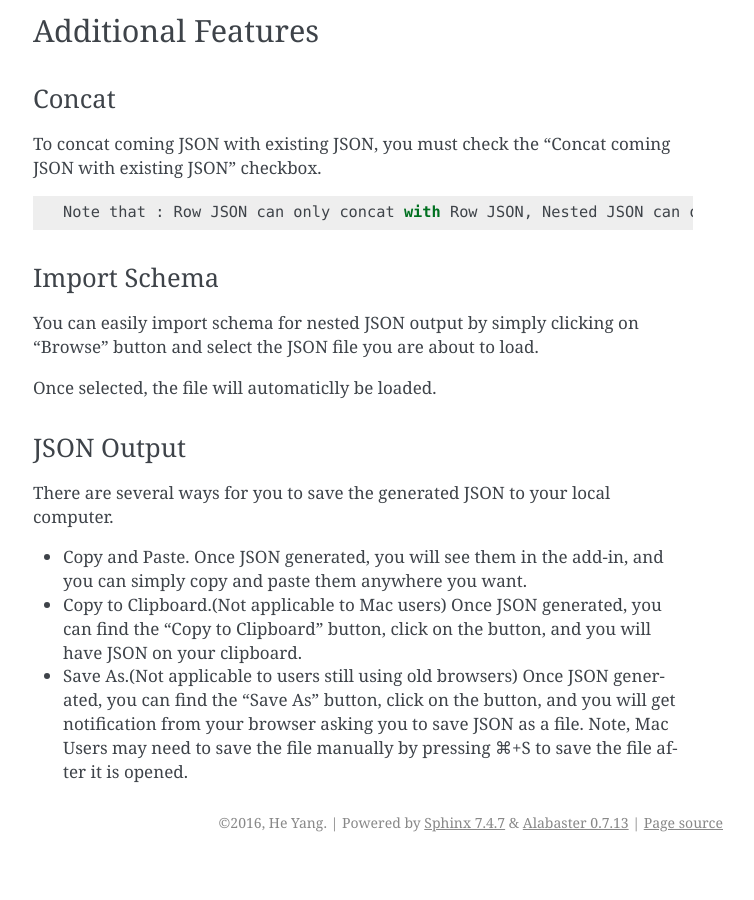
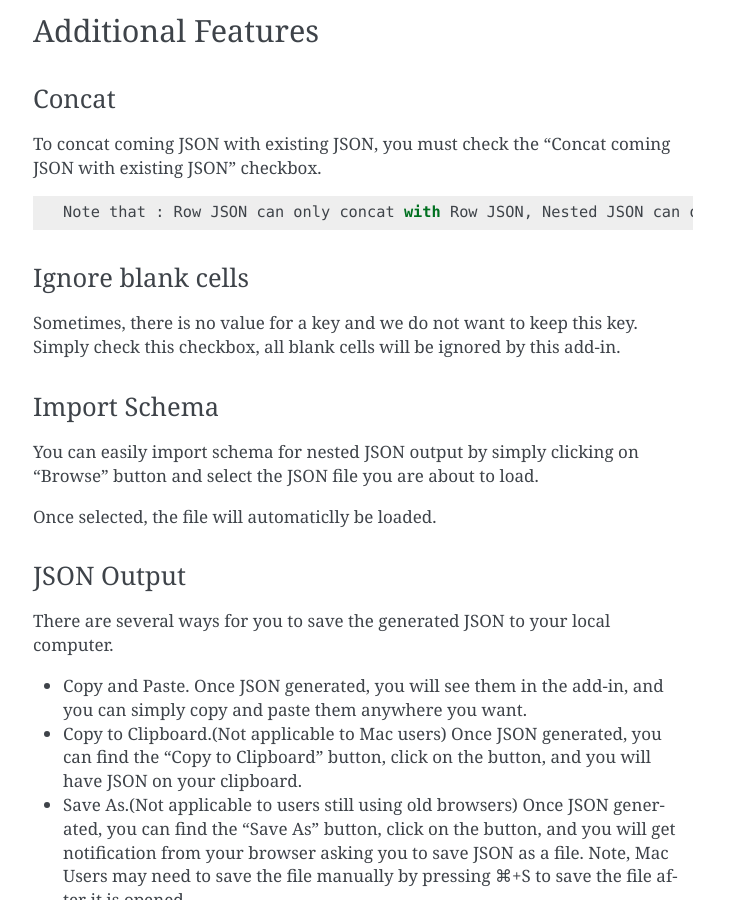
Before and after one commit to he-yang/Excel-to-JSON, a Sphinx documentation site: the page built from docs/usage.md, in a window 1280 px wide and 900 px high, scrolled down 3003 px. Shown: the whole window, without its empty margins (387-1141 px from the left). Built offline with Sphinx 7.4.7, drawn with Linux system fonts in a browser that asks for light colours; before the commit the page ends 3865 px from its top, so only the background shows below that.

Commit message:
add docs for ignore

```diff
--- a/docs/usage.md
+++ b/docs/usage.md
@@ -200,13 +200,20 @@ Please read Api documentation https://github.com/ansteh/shape-json#api-documenta
 To concat coming JSON with existing JSON, you must check the "Concat coming JSON with existing JSON" checkbox.
 
     Note that : Row JSON can only concat with Row JSON, Nested JSON can only concat with Nested JSON.
+
+<a name="Ignore"></a>
+### Ignore blank cells
+
+Sometimes, there is no value for a key and we do not want to keep this key. Simply check this checkbox, all blank cells will be ignored by this add-in.
+
+<a name="importSchema"></a>
 ### Import Schema
 
 You can easily import schema for nested JSON output by simply clicking on "Browse" button and select the JSON file you are about to load.
 
 Once selected, the file will automaticlly be loaded.
 
-
+<a name="jsonOutput"></a>
 ### JSON Output
 
 There are several ways for you to save the generated JSON to your local computer.
```
Also changed, not shown: docs/index.md (+1 -0 lines).
